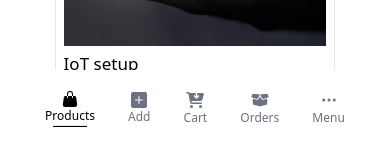
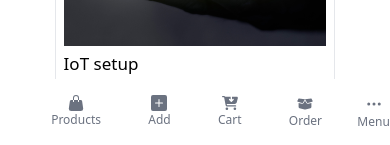
Before and after one commit to BALASANTHOSH01/Google_Solution_Challenge_2024, a React (Vite) app: page /market/buy in a window 390 px wide. Shown: the part 697-842 px from the top of the page. Built offline with nearby package versions, Linux system fonts and the light colour scheme.

Commit message:
Mobile nav

```diff
--- a/src/Components/MarketComponents/MarketSideNav/MarketSideNav.jsx
+++ b/src/Components/MarketComponents/MarketSideNav/MarketSideNav.jsx
@@ -2,9 +2,9 @@ import { FaCartArrowDown as Cart } from "react-icons/fa6";
 import { BsPlusSquareFill as Add } from "react-icons/bs";
 import { HiOutlineDotsHorizontal as Menu } from "react-icons/hi";
 import { FaBoxOpen as Order } from "react-icons/fa6";
+import { BsHandbagFill as Bag } from "react-icons/bs";
 import { useEffect, useState } from "react";
 import { Link, useLocation, useNavigate } from "react-router-dom";
-import { BsHandbagFill as Bag } from "react-icons/bs";
 
 const MarketSideNav = () => {
   const [sideNav, setSideNav] = useState("buy");
@@ -36,7 +36,7 @@ const MarketSideNav = () => {
 
   return (
     <div>
-      <div className="fixed left-0 top-[calc(100vh-90vh)] sm:top-[calc(100vh-10vh)] bg-white z-20 sm:w-[100%] sm:bottom-[0px] flex flex-col sm:flex-row sm:justify-evenly justify-around items-center h-[60vh] sm:h-[10vh] mt-[2%] p-2 sm:p-1 sm:px-5 pt-[5%] sm:pt-1 sm:py-3">
+      <div className="fixed sm:hidden left-0 top-[calc(100vh-90vh)] bg-white z-20  flex flex-col justify-around items-center h-[60vh]  mt-[2%] p-2 pt-[5%] ">
 
         <Link to={"/market/buy"}>
           <div className={
--- /dev/null
+++ b/src/Components/MarketComponents/MobileBottomNav/MobileBottomNav.jsx
@@ -0,0 +1,76 @@
+import { Link } from "react-router-dom";
+import { FaCartArrowDown as Cart } from "react-icons/fa6";
+import { BsPlusSquareFill as Add } from "react-icons/bs";
+import { HiOutlineDotsHorizontal as Menu } from "react-icons/hi";
+import { FaBoxOpen as Order } from "react-icons/fa6";
+import { BsHandbagFill as Bag } from "react-icons/bs";
+import { useState } from "react";
+
+const MobileBottomNav = () => {
+    const [bottomnav,setBottomNav]=useState();
+
+  return (
+    <div >
+        <div className="fixed bottom-0 mx-auto z-50 p-2 w-[100%] bg-white flex flex-row justify-around">
+        <Link to={"/market/buy"}>
+          <div className={
+            bottomnav === "buy"
+              ? `flex text-black flex-col text-center items-center justify-center p-2 px-5 cursor-pointer`
+              : `flex text-gray-500 flex-col text-center items-center justify-center p-2 px-5 cursor-pointer`
+          } onClick={() => setBottomNav("buy")}>
+            <Bag className="text-[18px] sm:text-[16px]" />
+            <p className=" text-[14px] sm:text-[12px]">Products</p>
+            {bottomnav === "buy" && <hr className="h-[2px] w-[70%]  bg-black" />}
+          </div>
+        </Link>
+
+        <Link to={"/market/additem"}>
+          <div className={
+            bottomnav === "add"
+              ? `flex text-black flex-col text-center items-center justify-center p-2 px-5 cursor-pointer`
+              : `flex text-gray-500 flex-col text-center items-center justify-center p-2 px-5 cursor-pointer`
+          } onClick={() => setBottomNav("add")}>
+            <Add className="text-[18px] sm:text-[16px]" />
+            <p className=" text-[14px] sm:text-[12px]">Add</p>
+            {bottomnav === "add" && <hr className="h-[2px] w-[70%]  bg-black" />}
+          </div>
+        </Link>
+
+        <Link to={"/market/cart"}>
+          <div className={
+            bottomnav === "cart"
+              ? `flex text-black flex-col text-center items-center justify-center p-2 px-5 cursor-pointer`
+              : `flex text-gray-500 flex-col text-center items-center justify-center p-2 px-5 cursor-pointer`
+          } onClick={() => setBottomNav("cart")}>
+            <Cart className="text-[18px] sm:text-[16px]" />
+            <p className=" text-[14px] sm:text-[12px]">Cart</p>
+            {bottomnav === "cart" && <hr className="h-[2px] w-[70%]  bg-black" />}
+          </div>
+        </Link>
+
+          <div className={
+            bottomnav === "order"
+              ? `flex text-black flex-col text-center items-center justify-center p-2 px-5 cursor-pointer`
+              : `flex text-gray-500 flex-col text-center items-center justify-center p-2 px-5 cursor-pointer`
+          } onClick={() => setBottomNav("order")}>
+            <Order className="text-[18px] sm:text-[16px]" />
+            <p className=" text-[14px] sm:text-[12px]">Order</p>
+            {bottomnav === "order" && <hr className="h-[2px] w-[70%]  bg-black" />}
+          </div>
+
+          <div className={
+          bottomnav === "menu"
+            ? `flex text-black flex-col text-center items-center justify-center p-4 px-10 sm:p-2 cursor-pointer`
+            : `flex text-gray-500 flex-col text-center items-center justify-center p-4 px-10 sm:p-2 cursor-pointer`
+        } onClick={() => setBottomNav("menu")}>
+          <Menu className="text-[20px] sm:text-[18px]" />
+          <p className=" text-[14px] sm:text-[12px]">Menu</p>
+          {bottomnav === "menu" && <hr className="h-[2px] w-[70%]  bg-black" />}
+        </div>
+
+        </div>
+    </div>
+  )
+}
+
+export default MobileBottomNav;
--- a/src/Pages/Market/Market.jsx
+++ b/src/Pages/Market/Market.jsx
@@ -1,6 +1,7 @@
 import { Outlet, useLocation } from "react-router-dom"
 import MarketSideNav from "../../Components/MarketComponents/MarketSideNav/MarketSideNav"
 import { useEffect } from "react";
+import MobileBottomNav from "../../Components/MarketComponents/MobileBottomNav/MobileBottomNav";
 
 
 const Market = () => {
@@ -18,8 +19,12 @@ const Market = () => {
     <div>
       <div className="flex flex-row w-[100%] justify-center">
 
-        <div className=" block sm:bottom-0 sm:absolute sm:w-[100%] relative">
+        <div className=" block relative">
           <MarketSideNav/>
+        </div>
+
+        <div className="sm:block hidden">
+          <MobileBottomNav/>
         </div>
 
         <div className="w-[90%] ml-[15%] sm:ml-[0] ">
```
Also changed, not shown: 1 other file (tests, documents, lock files or other folders).
